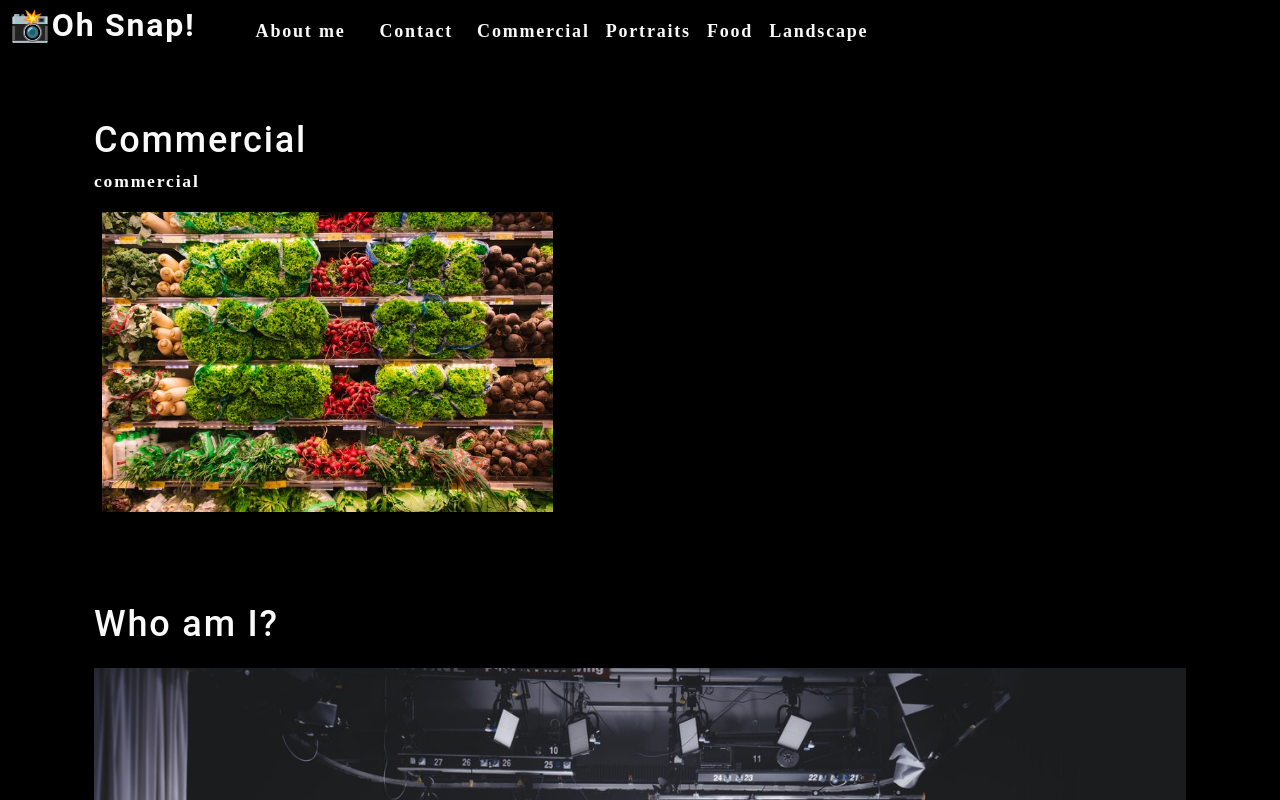
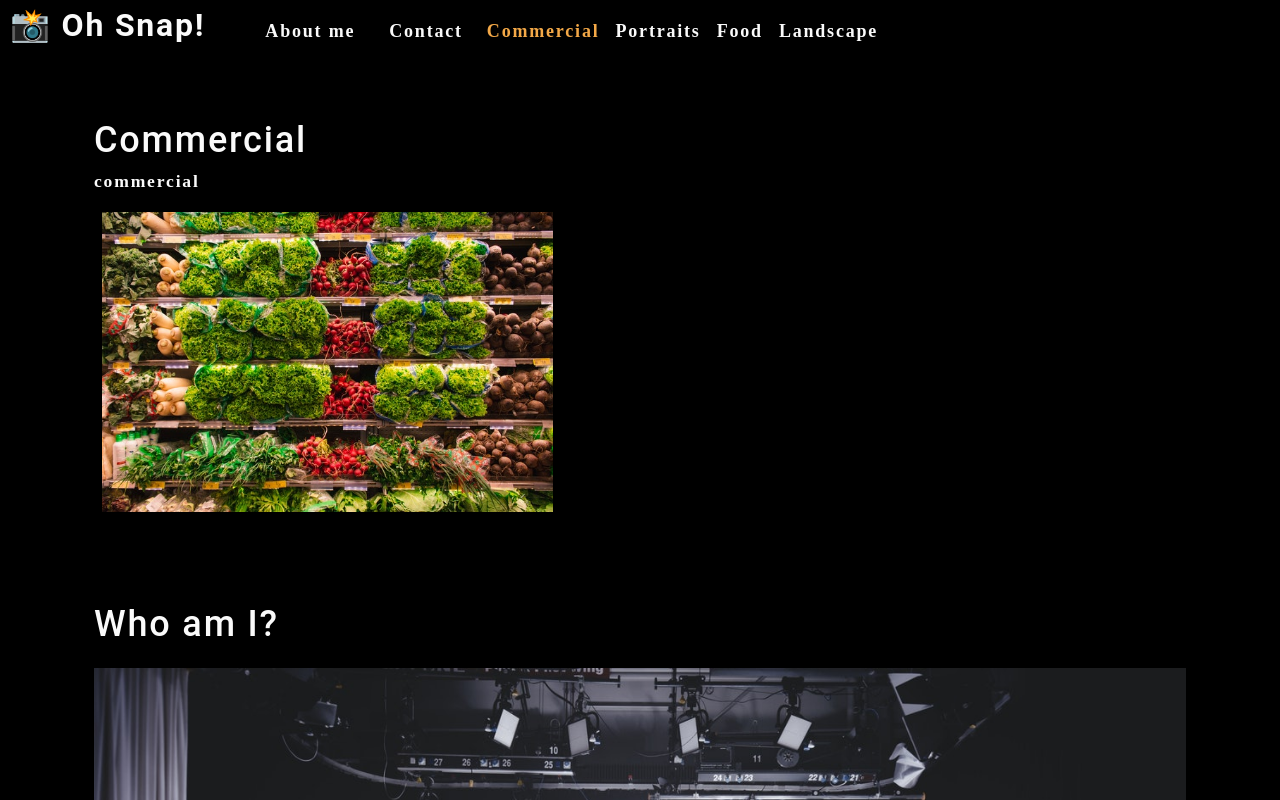
Before and after one commit to ChristiLewis/photo-port, a React (Create React App) app: page / in a window 1280 px wide. Shown: the top 800 px of the page. Built offline with nearby package versions, Linux system fonts and the light colour scheme.

Commit message:
20.3.4 ok - conditional rendering

```diff
--- a/src/components/Gallery/index.js
+++ b/src/components/Gallery/index.js
@@ -12,6 +12,7 @@ function Gallery(props) {
     description:
       "Photos of grocery stores, food trucks, and other commercial projects",
   };
+
   //THIS SIMPLE RETURN WORKS
   // return (
   //     <section>
@@ -24,9 +25,9 @@ function Gallery(props) {
       <h1>{capitalizeFirstLetter(currentCategory.name)}</h1>
       <p>{currentCategory.name}</p>
       <div className="flex-row">
-        {/*{photo} BREAKS THE CODE {PHOTOLIST DOES NOT*/}
+        {/*{photo} BREAKS THE CODE {PHOTOLIST DOES NOT-NOW IT WORKS IMPORTING URL TO PIC*/}
         <img
-          src= {photo}
+          src={photo}
           alt="Commercial Example"
           className="img-thumbnail mx-1"
 
--- a/src/components/Nav/index.js
+++ b/src/components/Nav/index.js
@@ -3,30 +3,27 @@
 //PUT THIS INDEX.JS FILE IN SRC/ASSETS/COMPONENTS/NAV TO MAKE A NEW REACT COMPONENT FOR THE NAV SECTION WHICH IS THE HEADER. 1ST=IMPORT 2ND=FUNCTIONS 3RD=EXPORT ----> DON'T FORGET TO USE PASCAL CASING TO SIGNIFY THE REACT COMPONENT
 
 // import React from 'react';
-import React, { useState, useEffect } from 'react';
+import React, { useState, useEffect } from 'react'
 // import React, { useState } from "react";
 import { capitalizeFirstLetter } from "../../utils/helpers";
 
-function Nav() {
-const [categories] = useState([
-  {
-    name: 'commercial',
-    description: 'Photos of grocery stores, food trucks, and other commercial projects',
-  },
-  { name: 'portraits', description: 'Portraits of people in my life' },
-  { name: 'food', description: 'Delicious delicacies' },
-  { name: 'landscape', description: 'Fields, farmhouses, waterfalls, and the beauty of nature' },
-]);
-const [currentCategory, setCurrentCategory] = useState(categories[0]);
+//WE LIFT THE NAV PROPERTIES VIA PROPS INTO APP.JS TO BE ACCESSED LIKE A PARENT TO OTHER COMPONENT CHILDREN
+function Nav(props) {
+    const {
+        categories = [],
+        setCurrentCategory,
+        currentCategory,
+    } = props;
+
+    useEffect(() => {
+        document.title = capitalizeFirstLetter(currentCategory.name);
+    }, [currentCategory]);
 
     return (
         <header className="flex-row px-1">
             <h2>
                 <a data-testid="link" href="/">
-                    <span role="img" aria-label="camera">
-                        📸
-                    </span>
-                    Oh Snap!
+                    <span role="img" aria-label="camera"> 📸</span> Oh Snap!
                 </a>
             </h2>
             <nav>
@@ -36,15 +33,12 @@ const [currentCategory, setCurrentCategory] = useState(categories[0]);
                             About me
                         </a>
                     </li>
-                    {/*REACT RESPONDS TO THIS.HANDLECLICK - NOT HANDLECLICK ALONE */}
-                    <li className={"mx-2"}>
-                        <span onClick={() => this.handleClick('Contact')}>
-                            Contact
-                        </span>
+                    <li className="mx-2">
+                        <span>Contact</span>
                     </li>
                     {categories.map((category) => (
                         <li
-                            className={`mx-1 ${currentCategory.name === category.name
+                            className={`mx-1 ${currentCategory.name === category.name && 'navActive'
                                 }`}
                             key={category.name}
                         >
```
